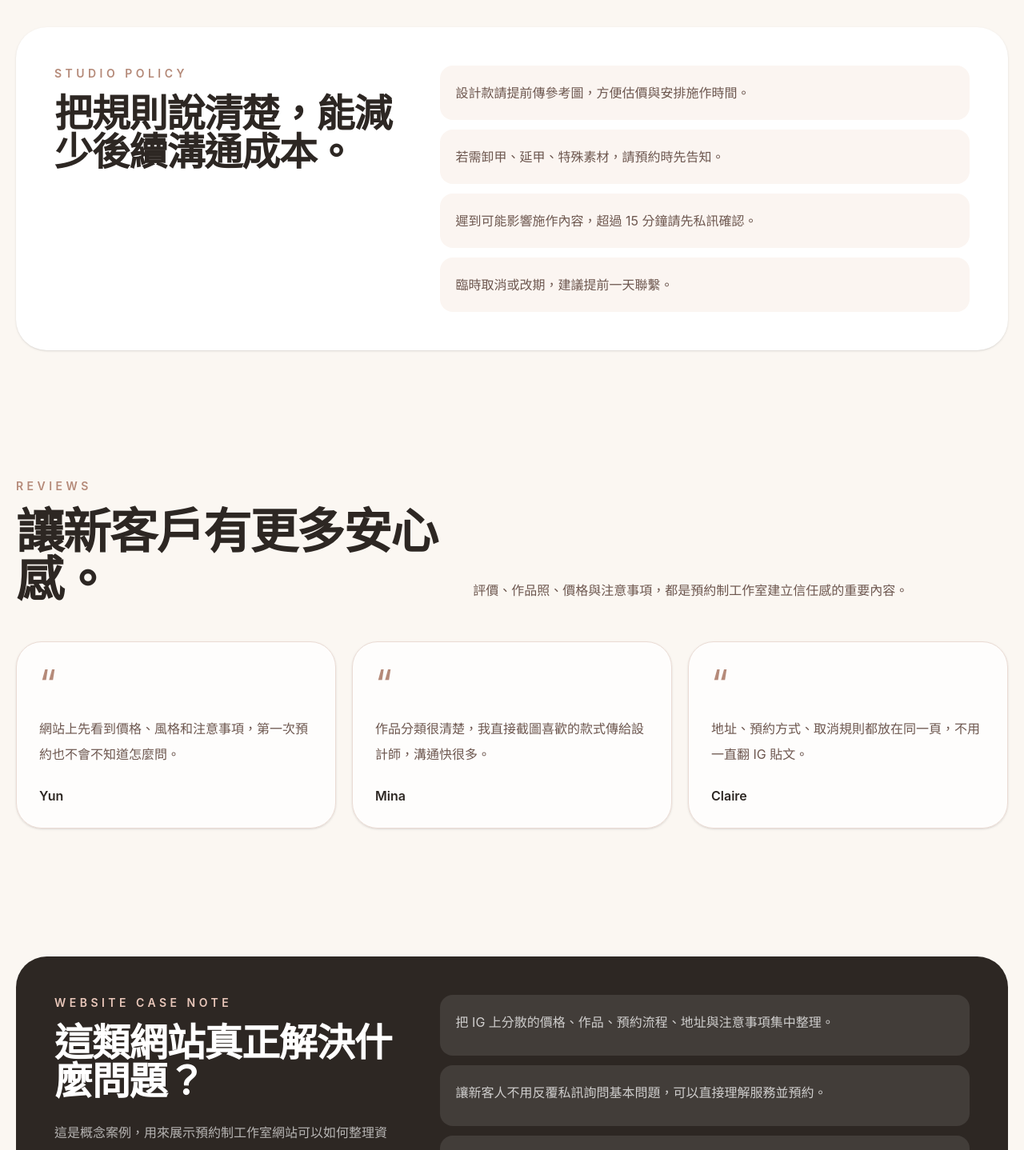
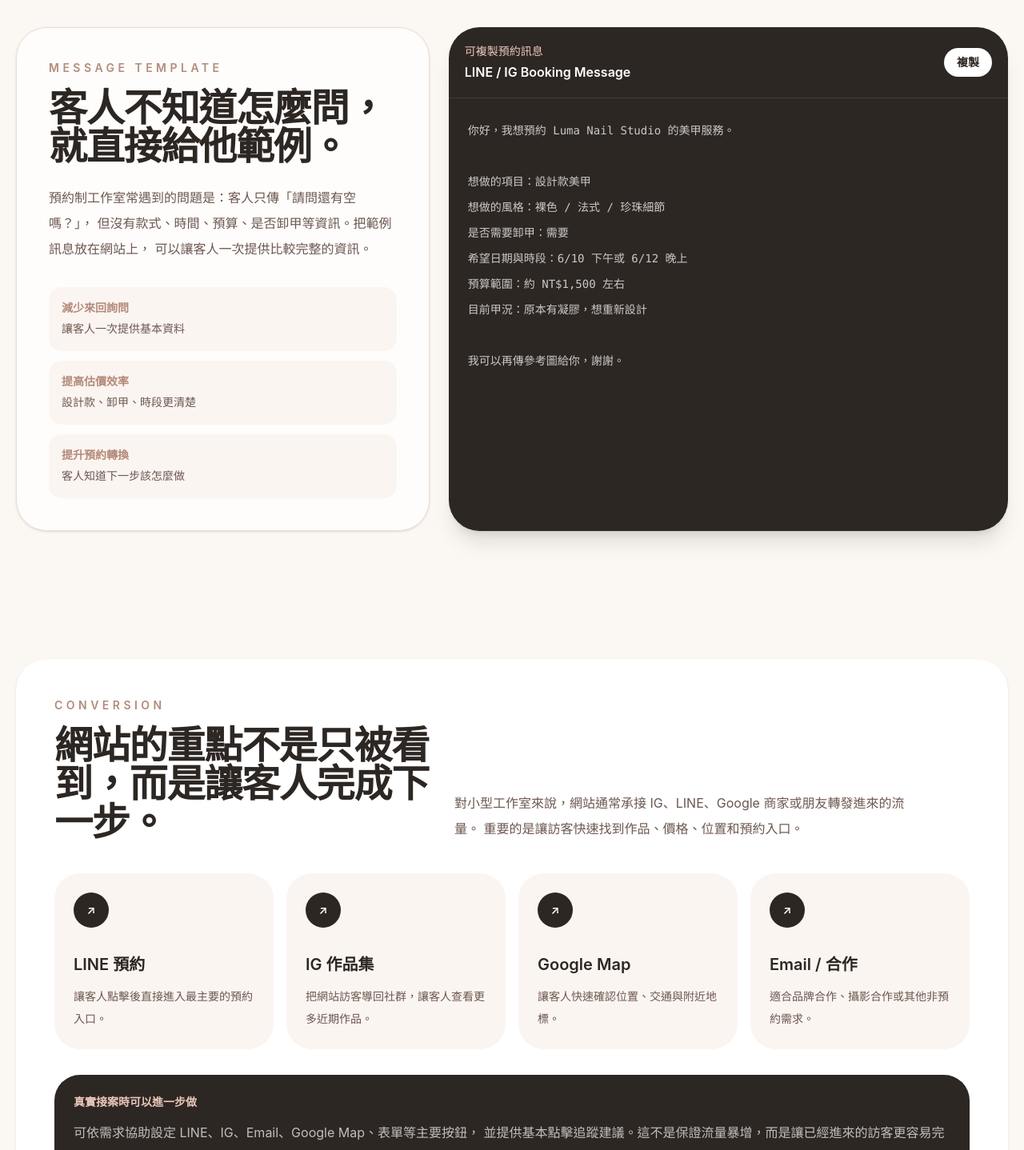
Before and after one commit to QingyuJin/qingyu-web-studio, a React (Vite) app: page /luma-nail in a window 1280 px wide. Shown: the part 5420-6858 px from the top of the page at 80% size. Built offline with nearby package versions, Linux system fonts and the light colour scheme.

Commit message:
add luma booking message and conversion sections

```diff
--- a/src/LumaNailDemo.jsx
+++ b/src/LumaNailDemo.jsx
@@ -1,3 +1,4 @@
+import { useState } from "react"
 import { Link } from "react-router-dom"
 
 const services = [
@@ -168,11 +169,41 @@ const faqs = [
   },
 ]
 
+const conversionItems = [
+  {
+    title: "LINE 預約",
+    desc: "讓客人點擊後直接進入最主要的預約入口。",
+  },
+  {
+    title: "IG 作品集",
+    desc: "把網站訪客導回社群，讓客人查看更多近期作品。",
+  },
+  {
+    title: "Google Map",
+    desc: "讓客人快速確認位置、交通與附近地標。",
+  },
+  {
+    title: "Email / 合作",
+    desc: "適合品牌合作、攝影合作或其他非預約需求。",
+  },
+]
+
 const caseNotes = [
   "把 IG 上分散的價格、作品、預約流程、地址與注意事項集中整理。",
   "讓新客人不用反覆私訊詢問基本問題，可以直接理解服務並預約。",
   "同樣架構可延伸為美睫、美容、霧眉、攝影、健身教練與個人工作室網站。",
 ]
+
+const bookingMessage = `你好，我想預約 Luma Nail Studio 的美甲服務。
+
+想做的項目：設計款美甲
+想做的風格：裸色 / 法式 / 珍珠細節
+是否需要卸甲：需要
+希望日期與時段：6/10 下午或 6/12 晚上
+預算範圍：約 NT$1,500 左右
+目前甲況：原本有凝膠，想重新設計
+
+我可以再傳參考圖給你，謝謝。`
 
 function LumaNailDemo() {
   return (
@@ -519,6 +550,10 @@ function LumaNailDemo() {
         </div>
       </section>
 
+      <ReservationMessageSection />
+
+      <ConversionSection />
+
       <section className="mx-auto max-w-7xl px-5 py-20">
         <div className="rounded-[2.4rem] bg-white p-8 shadow-sm md:p-12">
           <div className="grid gap-10 md:grid-cols-[0.8fr_1.2fr]">
@@ -686,6 +721,124 @@ function LumaNailDemo() {
   )
 }
 
+function ReservationMessageSection() {
+  const [copied, setCopied] = useState(false)
+
+  async function copyMessage() {
+    try {
+      await navigator.clipboard.writeText(bookingMessage)
+      setCopied(true)
+      window.setTimeout(() => setCopied(false), 1500)
+    } catch {
+      setCopied(false)
+    }
+  }
+
+  return (
+    <section className="mx-auto max-w-7xl px-5 py-20">
+      <div className="grid gap-6 md:grid-cols-[0.85fr_1.15fr]">
+        <div className="rounded-[2.4rem] border border-[#eadbd4] bg-white/75 p-8 shadow-sm md:p-10">
+          <p className="text-sm font-semibold uppercase tracking-[0.32em] text-[#b58a79]">
+            Message Template
+          </p>
+          <h2 className="mt-4 text-4xl font-semibold tracking-tight md:text-5xl">
+            客人不知道怎麼問，就直接給他範例。
+          </h2>
+          <p className="mt-6 leading-8 text-[#6d574f]">
+            預約制工作室常遇到的問題是：客人只傳「請問還有空嗎？」，
+            但沒有款式、時間、預算、是否卸甲等資訊。把範例訊息放在網站上，
+            可以讓客人一次提供比較完整的資訊。
+          </p>
+
+          <div className="mt-8 grid gap-3">
+            <InfoLine label="減少來回詢問" value="讓客人一次提供基本資料" />
+            <InfoLine label="提高估價效率" value="設計款、卸甲、時段更清楚" />
+            <InfoLine label="提升預約轉換" value="客人知道下一步該怎麼做" />
+          </div>
+        </div>
+
+        <div className="overflow-hidden rounded-[2.4rem] bg-[#2d2723] text-white shadow-xl">
+          <div className="flex items-center justify-between gap-4 border-b border-white/10 p-5">
+            <div>
+              <p className="text-sm text-[#e9c7ba]">可複製預約訊息</p>
+              <p className="mt-1 font-semibold">LINE / IG Booking Message</p>
+            </div>
+
+            <button
+              type="button"
+              onClick={copyMessage}
+              className="rounded-full bg-white px-4 py-2 text-sm font-semibold text-[#2d2723] transition hover:bg-[#fff7f3]"
+            >
+              {copied ? "已複製" : "複製"}
+            </button>
+          </div>
+
+          <pre className="whitespace-pre-wrap p-6 text-sm leading-8 text-white/75">
+            {bookingMessage}
+          </pre>
+        </div>
+      </div>
+    </section>
+  )
+}
+
+function ConversionSection() {
+  return (
+    <section className="mx-auto max-w-7xl px-5 py-20">
+      <div className="rounded-[2.4rem] bg-white p-8 shadow-sm md:p-12">
+        <div className="mb-10 grid gap-6 md:grid-cols-[0.85fr_1.15fr] md:items-end">
+          <div>
+            <p className="text-sm font-semibold uppercase tracking-[0.32em] text-[#b58a79]">
+              Conversion
+            </p>
+            <h2 className="mt-4 text-4xl font-semibold tracking-tight md:text-5xl">
+              網站的重點不是只被看到，而是讓客人完成下一步。
+            </h2>
+          </div>
+          <p className="max-w-xl leading-8 text-[#6d574f]">
+            對小型工作室來說，網站通常承接 IG、LINE、Google 商家或朋友轉發進來的流量。
+            重要的是讓訪客快速找到作品、價格、位置和預約入口。
+          </p>
+        </div>
+
+        <div className="grid gap-4 md:grid-cols-4">
+          {conversionItems.map((item) => (
+            <div
+              key={item.title}
+              className="rounded-[2rem] bg-[#fbf5f1] p-6 transition hover:-translate-y-1"
+            >
+              <div className="mb-8 flex h-11 w-11 items-center justify-center rounded-full bg-[#2d2723] text-sm font-semibold text-white">
+                ↗
+              </div>
+              <h3 className="text-xl font-semibold">{item.title}</h3>
+              <p className="mt-3 text-sm leading-7 text-[#6d574f]">{item.desc}</p>
+            </div>
+          ))}
+        </div>
+
+        <div className="mt-8 rounded-[2rem] bg-[#2d2723] p-6 text-white">
+          <p className="text-sm font-semibold text-[#e9c7ba]">
+            真實接案時可以進一步做
+          </p>
+          <p className="mt-3 leading-8 text-white/70">
+            可依需求協助設定 LINE、IG、Email、Google Map、表單等主要按鈕，
+            並提供基本點擊追蹤建議。這不是保證流量暴增，而是讓已經進來的訪客更容易完成詢問或預約。
+          </p>
+        </div>
+      </div>
+    </section>
+  )
+}
+
+function InfoLine({ label, value }) {
+  return (
+    <div className="rounded-2xl bg-[#fbf5f1] p-4">
+      <p className="text-sm font-semibold text-[#b58a79]">{label}</p>
+      <p className="mt-1 text-sm leading-6 text-[#6d574f]">{value}</p>
+    </div>
+  )
+}
+
 function MiniStat({ value, label }) {
   return (
     <div className="rounded-2xl border border-[#eadbd4] bg-white/70 p-4 shadow-sm">
```
